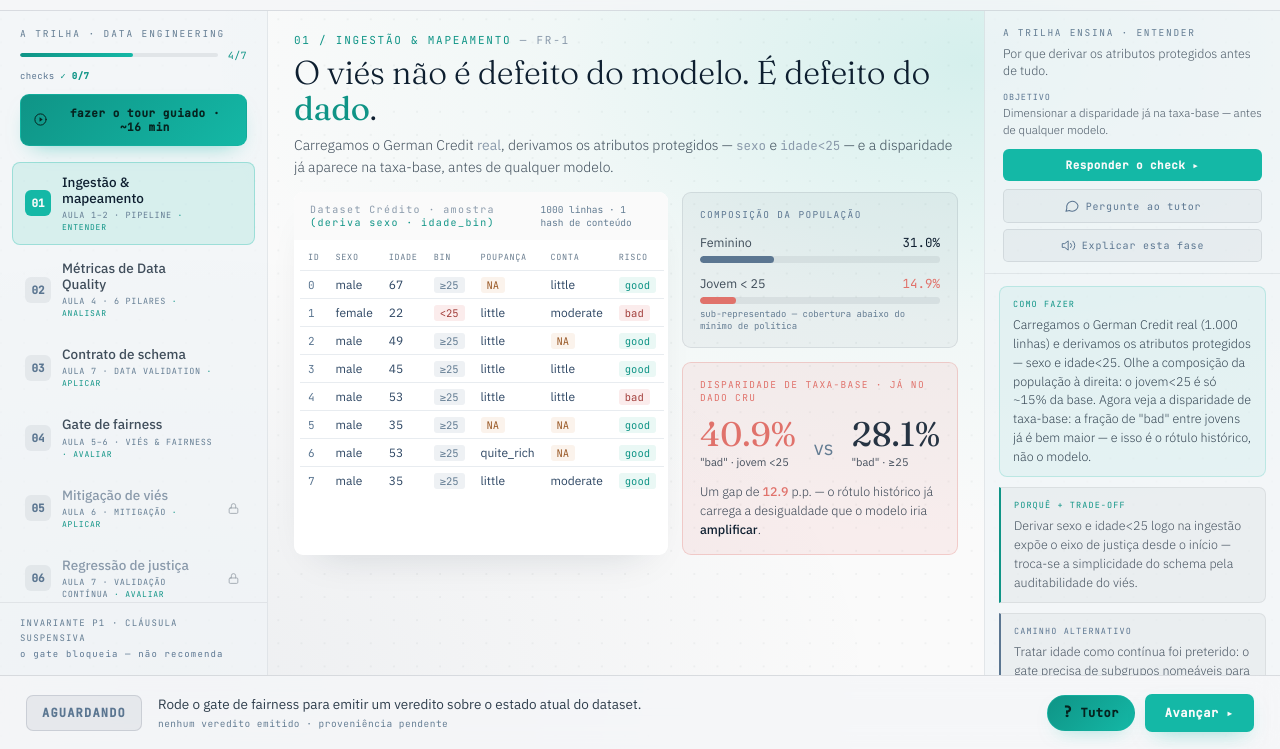
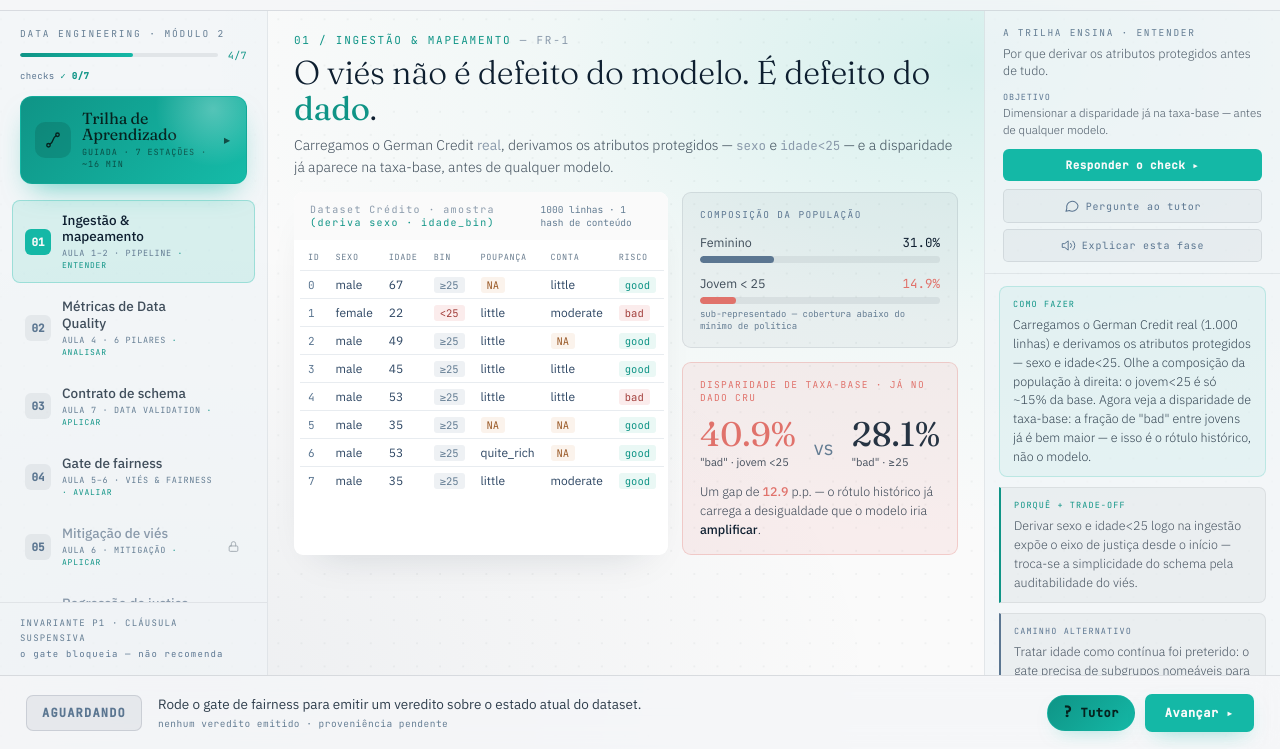
Before and after one commit to igorregoir-lgtm/fairgate, a plain HTML site: page index.html in a window 1280 px wide. Shown: the part 51-800 px from the top of the page. Drawn offline with Linux system fonts and the light colour scheme; no server answers.

Commit message:
feat(ui): CTA do tour vira card 'Trilha de Aprendizado' (titulo Fraunces + icone + subtitulo + seta + brilho) com mais destaque; eyebrow sem duplicar 'Trilha'

```diff
--- a/app.js
+++ b/app.js
@@ -440,15 +440,19 @@
     }).join("");
     return `<aside class="fg-rail fg-rail-left" aria-label="Trilha de aprendizado">
       <div class="fg-rail-head">
-        <div class="mono" style="font-size:9.5px; letter-spacing:.2em; color:#647D93;">A TRILHA · DATA ENGINEERING</div>
+        <div class="mono" style="font-size:9.5px; letter-spacing:.2em; color:#647D93;">DATA ENGINEERING · MÓDULO 2</div>
         <div style="display:flex; align-items:center; gap:10px; margin-top:9px;">
           <div class="fg-progress-track" role="progressbar" aria-valuenow="${S.maxStep}" aria-valuemin="0" aria-valuemax="7" aria-label="Estações destravadas"><div class="fg-progress-fill" style="width:${progressW};"></div></div>
           <div class="mono" style="font-size:10px; color:#0F9486; letter-spacing:.04em;">${S.maxStep}/7</div>
         </div>
         <div class="mono" style="font-size:9px; color:#5B7691; margin-top:8px; letter-spacing:.04em;">checks <span style="color:#0F9486; font-weight:600;">✓ ${S.completed.size}/7</span></div>
-        <button class="fg-tour-cta ${S.tour ? "on" : ""}" data-act="tour">${S.tour
-          ? "<svg width='10' height='10' viewBox='0 0 24 24' aria-hidden='true'><circle cx='12' cy='12' r='6' fill='currentColor'/></svg>tour ativo · continuar"
-          : "<svg width='15' height='15' viewBox='0 0 24 24' fill='none' stroke='currentColor' stroke-width='1.6' stroke-linecap='round' stroke-linejoin='round' aria-hidden='true'><circle cx='12' cy='12' r='9'/><path d='M10.5 8.5 15.5 12l-5 3.5z' fill='currentColor' stroke='none'/></svg>fazer o tour guiado · ~" + T.EST_MIN + " min"}</button>
+        <button class="fg-tour-cta ${S.tour ? "on" : ""}" data-act="tour" aria-label="${S.tour ? "Continuar a trilha de aprendizado guiada" : "Iniciar a trilha de aprendizado guiada"}">
+          <span class="fg-tour-ic">${S.tour
+            ? "<svg width='17' height='17' viewBox='0 0 24 24' aria-hidden='true'><circle cx='12' cy='12' r='6' fill='currentColor'/></svg>"
+            : "<svg width='18' height='18' viewBox='0 0 24 24' fill='none' stroke='currentColor' stroke-width='1.8' stroke-linecap='round' stroke-linejoin='round' aria-hidden='true'><circle cx='6' cy='19' r='2.3'/><circle cx='18' cy='5' r='2.3'/><path d='M8.1 17.6C13 15.2 11 8.8 15.9 6.4'/></svg>"}</span>
+          <span class="fg-tour-txt"><span class="fg-tour-title">Trilha de Aprendizado</span><span class="fg-tour-sub">${S.tour ? "em andamento · continuar" : "guiada · 7 estações · ~" + T.EST_MIN + " min"}</span></span>
+          <span class="fg-tour-arrow" aria-hidden="true">▸</span>
+        </button>
       </div>
       <div class="fg-stations">${rows}</div>
       <div class="fg-rail-foot">
--- a/styles/fairgate.css
+++ b/styles/fairgate.css
@@ -131,11 +131,21 @@ button { font-family: var(--fg-font-mono); }
 .fg-step { width: 24px; height: 24px; border-radius: 5px; border: 1px solid rgba(14, 31, 48,.12); background: rgba(14, 31, 48,.05); color: var(--fg-steel); font-size: 14px; line-height: 1; cursor: pointer; transition: all .15s; }
 .fg-step:hover:not(:disabled) { border-color: var(--fg-teal-deep); color: var(--fg-teal-deep); }
 .fg-step:disabled { opacity: .3; cursor: not-allowed; }
-.fg-tour-cta { width: 100%; margin-top: 12px; display: flex; align-items: center; justify-content: center; gap: 8px; padding: 11px 12px; border-radius: 9px; border: 1px solid rgba(20,184,166,.55); background: linear-gradient(135deg, #0F9486, #14B8A6); color: #06231f; font-family: var(--fg-font-mono); font-size: 11px; font-weight: 600; letter-spacing: .05em; cursor: pointer; box-shadow: 0 10px 22px -12px rgba(20,184,166,.6); transition: transform .15s, box-shadow .2s, background .25s; }
-.fg-tour-cta:hover { transform: translateY(-1px); box-shadow: 0 14px 28px -12px rgba(20,184,166,.82); }
+.fg-tour-cta { width: 100%; margin-top: 14px; display: flex; align-items: center; gap: 11px; padding: 13px 14px; border-radius: 12px; text-align: left; border: 1px solid rgba(20,184,166,.5); background: linear-gradient(135deg, #0F9486, #15BBA8); color: #06231f; cursor: pointer; position: relative; overflow: hidden; box-shadow: 0 14px 28px -12px rgba(20,184,166,.65); transition: transform .16s var(--fg-ease), box-shadow .2s; }
+.fg-tour-cta::before { content: ""; position: absolute; top: -55%; right: -12%; width: 120px; height: 120px; background: radial-gradient(circle, rgba(255,255,255,.28), transparent 68%); pointer-events: none; }
+.fg-tour-cta:hover { transform: translateY(-2px); box-shadow: 0 20px 36px -12px rgba(20,184,166,.85); }
 .fg-tour-cta:active { transform: translateY(0); }
-.fg-tour-cta.on { background: rgba(20,184,166,.14); color: var(--fg-teal-deep); border-color: rgba(20,184,166,.5); box-shadow: none; }
-.fg-tour-cta svg { flex-shrink: 0; }
+.fg-tour-ic { display: flex; align-items: center; justify-content: center; width: 36px; height: 36px; border-radius: 10px; background: rgba(6,35,31,.15); flex-shrink: 0; }
+.fg-tour-ic svg { display: block; }
+.fg-tour-txt { display: flex; flex-direction: column; gap: 3px; min-width: 0; flex: 1; }
+.fg-tour-title { font-family: var(--fg-font-display); font-size: 16px; font-weight: 500; line-height: 1.05; letter-spacing: -.01em; }
+.fg-tour-sub { font-family: var(--fg-font-mono); font-size: 8.5px; letter-spacing: .1em; text-transform: uppercase; color: rgba(6,35,31,.66); }
+.fg-tour-arrow { font-size: 16px; flex-shrink: 0; opacity: .72; transition: transform .2s; }
+.fg-tour-cta:hover .fg-tour-arrow { transform: translateX(3px); }
+.fg-tour-cta.on { background: rgba(20,184,166,.13); color: var(--fg-teal-deep); border-color: rgba(20,184,166,.5); box-shadow: none; }
+.fg-tour-cta.on::before { display: none; }
+.fg-tour-cta.on .fg-tour-ic { background: rgba(20,184,166,.16); }
+.fg-tour-cta.on .fg-tour-sub { color: var(--fg-steel); }
 
 /* ── body / columns ────────────────────────────────────────────────────── */
 .fg-body { position: relative; z-index: 2; flex: 1; display: flex; min-height: 0; }
```
